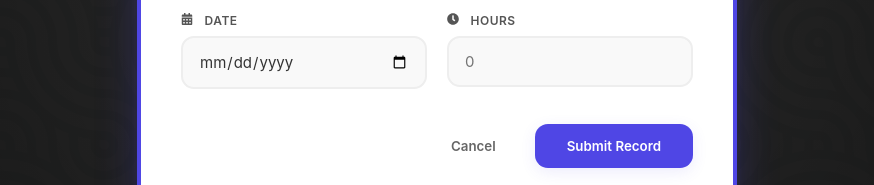
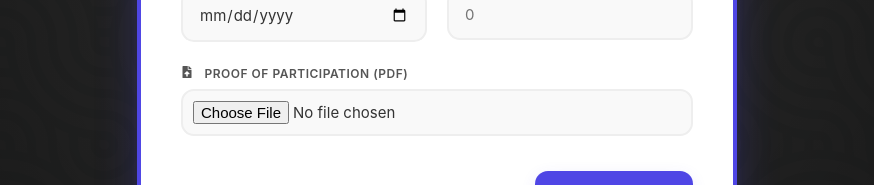
Before and after one commit to k3enanb4syir/DBProject_Group6_StudentActivityTracker, a React (Vite) app in the folder week4_integration/: page /submit in a window 1280 px wide. Shown: the part 469-654 px from the top of the page, without its empty margins (203-1077 px from the left). Built offline with nearby package versions, Linux system fonts and the light colour scheme; no server answers.

Commit message:
Implement file upload for submission records
Added file upload functionality for proof of participation.

```diff
--- a/week4_integration/src/SubmitRecord.jsx
+++ b/week4_integration/src/SubmitRecord.jsx
@@ -1,6 +1,6 @@
 import React, { useState, useEffect } from 'react';
 import { useNavigate } from 'react-router-dom';
-import { FaCalendarAlt, FaClock, FaTag, FaClipboardList } from 'react-icons/fa';
+import { FaCalendarAlt, FaClock, FaTag, FaClipboardList, FaFileUpload } from 'react-icons/fa';
 import './SubmitRecord.css';
 
 const SubmitRecord = () => {
@@ -13,7 +13,8 @@ const SubmitRecord = () => {
     activity_id: '',
     role: '',
     date: '',  // Maps to Date_Of_Activity
-    hours: ''  // Maps to Hours_Submitted
+    hours: '',  // Maps to Hours_Submitted
+    file: null // NEW: File upload state
   });
 
   // 1. Fetch Activities for the Dropdown
@@ -25,7 +26,12 @@ const SubmitRecord = () => {
   }, []);
 
   const handleChange = (e) => {
-    setFormData({ ...formData, [e.target.name]: e.target.value });
+    const { name, value, files } = e.target;
+    if (name === 'file') {
+      setFormData({ ...formData, file: files[0] });
+    } else {
+      setFormData({ ...formData, [name]: value });
+    }
   };
 
   const handleSubmit = async (e) => {
@@ -34,17 +40,25 @@ const SubmitRecord = () => {
 
     const user = JSON.parse(localStorage.getItem('currentUser'));
 
+    // Create a FormData object to handle file uploads
+    const data = new FormData();
+    data.append('nim', user.NIM);
+    data.append('activity_id', formData.activity_id);
+    data.append('role', formData.role);
+    data.append('date', formData.date);
+    data.append('hours', formData.hours);
+
+    // Only append the file if one was selected
+    if (formData.file) {
+      data.append('file', formData.file);
+    }
+
     try {
+      // NOTE: Do not set Content-Type header manually when sending FormData
+      // The browser sets it automatically to multipart/form-data with the correct boundary
       const response = await fetch('http://localhost:3000/api/records', {
         method: 'POST',
-        headers: { 'Content-Type': 'application/json' },
-        body: JSON.stringify({
-          nim: user.NIM,
-          activity_id: formData.activity_id,
-          role: formData.role,
-          date: formData.date,
-          hours: formData.hours
-        })
+        body: data,
       });
 
       if (response.ok) {
@@ -130,6 +144,19 @@ const SubmitRecord = () => {
               </div>
             </div>
 
+            {/* File Upload Input */}
+            <div className="input-block">
+              <label><FaFileUpload style={{marginRight: '8px'}}/> Proof of Participation (PDF)</label>
+              <input
+                type="file"
+                name="file"
+                accept=".pdf"
+                onChange={handleChange}
+                // required // Optional: make it required if necessary
+                style={{padding: '10px'}}
+              />
+            </div>
+
           </div>
 
           <div className="button-group">
```
